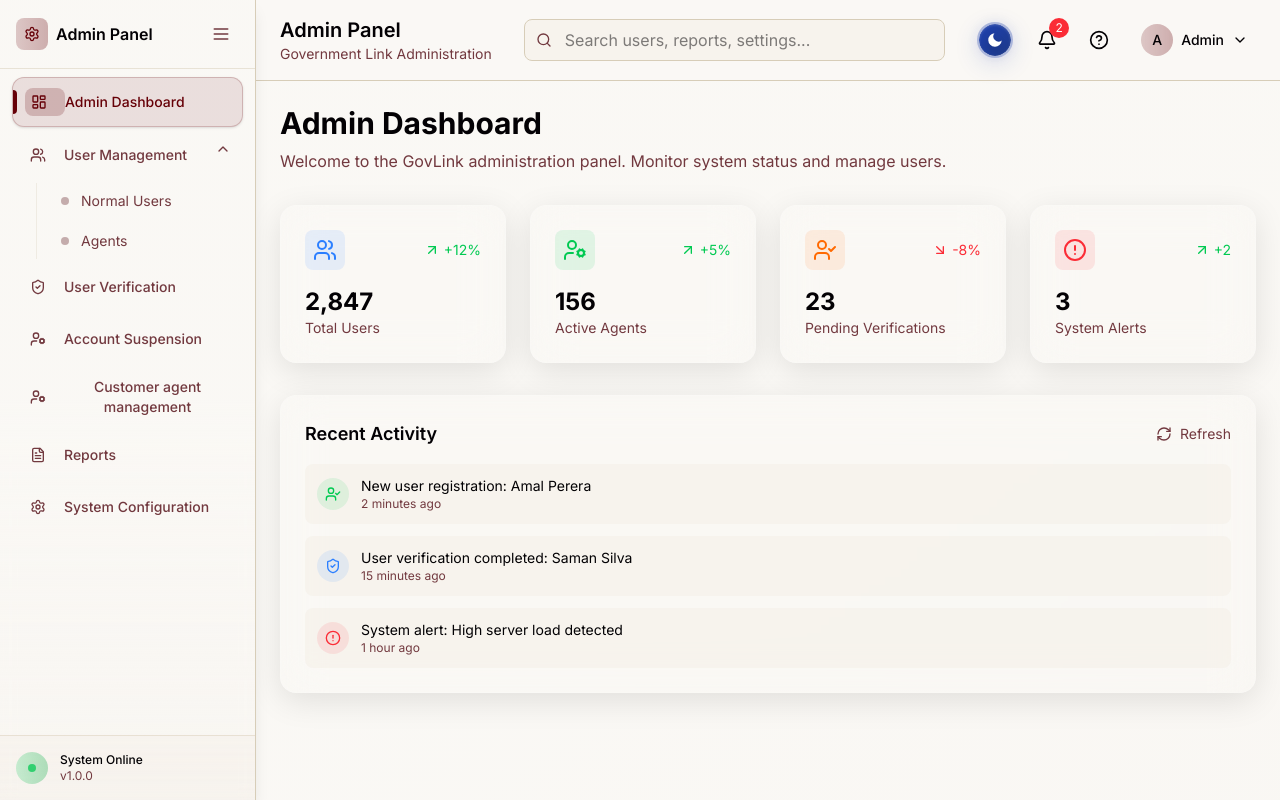
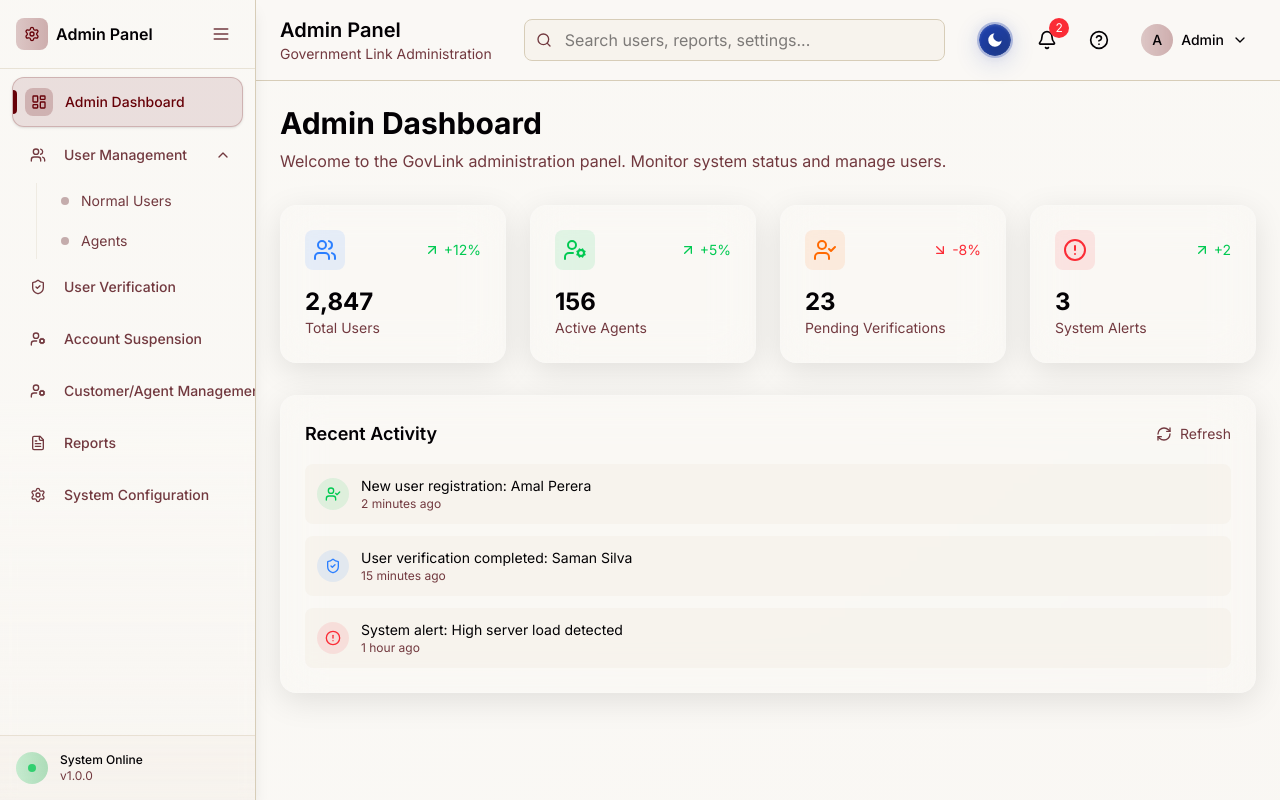
Before and after one commit to XFire2025/XFire_GovLink, a Next.js app: page /admin in a window 1280 px wide. Built offline with nearby package versions, Linux system fonts and the light colour scheme.

Commit message:
fix: update label for customer-agent management and improve button layout in AdminSidebar

```diff
--- a/src/components/adminSystem/AdminSidebar.tsx
+++ b/src/components/adminSystem/AdminSidebar.tsx
@@ -54,7 +54,7 @@ const menuItems: MenuItem[] = [
   },
   {
     id: 'customer-agent',
-    label: 'Customer agent management',
+    label: 'Customer/Agent Management',
     icon: UserCog,
   },
   {
@@ -178,24 +178,24 @@ export default function AdminSidebar({ activeTab, onTabChange }: AdminSidebarPro
                 <button
                   onClick={() => handleItemClick(item.id, hasSubmenu)}
                   className={`
-                    relative w-full flex  px-3 py-2.5 rounded-xl transition-all duration-200
+                    relative w-full flex items-center px-3 py-2.5 rounded-xl transition-all duration-200
                     hover:bg-muted/50 focus:outline-none focus:ring-2 focus:ring-primary/20
                     ${isActive
                       ? 'bg-primary/10 border border-primary/20 text-primary shadow-sm'
                       : 'text-muted-foreground hover:text-foreground'
                     }
-                    ${isCollapsed ? 'justify-center' : 'justify-between'}
+                    ${isCollapsed ? 'justify-center' : 'justify-start'}
                   `}
                 >
-                  <div className="flex items-center">
+                  <div className="flex items-center flex-1">
                     <div className={`
                       p-1.5 rounded-lg transition-all duration-200
                       ${isActive ? 'bg-primary/20' : 'bg-transparent group-hover:bg-muted'}
                     `}>
-                      <IconComponent className={`w-4 h-4 ${isCollapsed ? '' : 'mr-3'}`} />
+                      <IconComponent className="w-4 h-4" />
                     </div>
                     {!isCollapsed && (
-                      <span className="text-sm font-medium">{item.label}</span>
+                      <span className="text-sm font-medium ml-3 whitespace-nowrap">{item.label}</span>
                     )}
                   </div>
 
@@ -203,7 +203,7 @@ export default function AdminSidebar({ activeTab, onTabChange }: AdminSidebarPro
                   {hasSubmenu && !isCollapsed && (
                     <ChevronDown
                       className={`
-                        w-4 h-4 transition-transform duration-200
+                        w-4 h-4 transition-transform duration-200 ml-auto
                         ${isExpanded ? 'rotate-180' : 'rotate-0'}
                       `}
                     />
```
